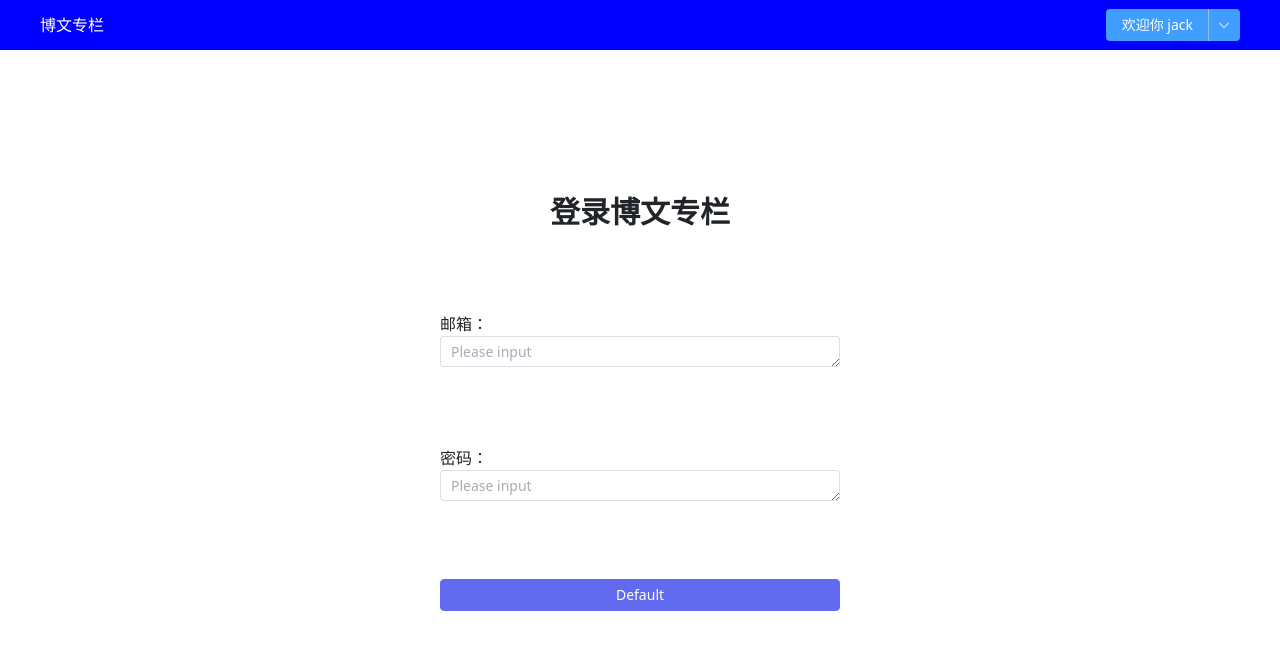
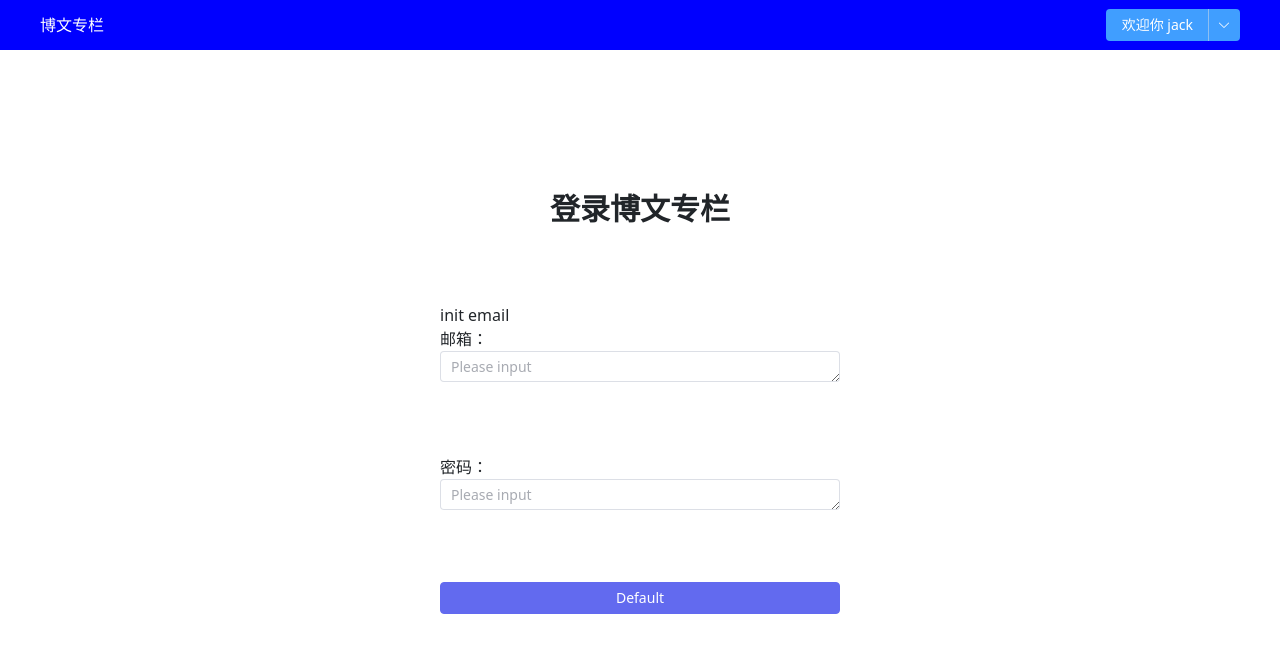
Before and after one commit to wangchongfire/bowen, a Vue app: page / in a window 1280 px wide. Shown: the top 652 px of the page. Built offline with nearby package versions, Linux system fonts and the light colour scheme.

Commit message:
输入框数据更新时，改变父组件内的数据

```diff
--- a/src/App.vue
+++ b/src/App.vue
@@ -3,7 +3,7 @@
     <GlobalHeader :user="userData" />
     <!-- <ColumnList :list="testData"/> -->
     <ValidateForm>
-      <ValidateInput :rules="emailRules">
+      <ValidateInput :rules="emailRules" @updateVal="handleUpdateVal">{{ modelVal }}
         <div>邮箱：</div>
       </ValidateInput>
       <ValidateInput>
@@ -14,6 +14,7 @@
 </template>
 
 <script lang="ts" setup>
+import { ref } from 'vue';
 import ColumnList, { ColumnProps } from './components/ColumnList.vue'
 import GlobalHeader, { IUser } from './components/GlobalHeader.vue'
 import ValidateForm from './components/ValidateForm.vue'
@@ -24,6 +25,11 @@ const emailRules: IRuleProp[] = [
   { type: 'required', message: '电子邮箱地址不能为空' },
   { type: 'email', message: '请输入正确的电子邮箱格式' }
 ]
+// 表单数据之邮箱数据的响应式
+const modelVal = ref('init email');
+const handleUpdateVal = (newVal:string) => {
+  modelVal.value = newVal;
+}
 
 // 传给首页header的数据
 const userData: IUser = {
--- a/src/components/ValidateInput.vue
+++ b/src/components/ValidateInput.vue
@@ -3,6 +3,7 @@
         <slot></slot>
         <el-input
         @blur="validateEmail"
+        @input="updateVal"
         v-model="inputRef.val" autosize type="textarea" placeholder="Please input" />
         <p v-if="inputRef.error" v-text="inputRef.message"></p>
     </div>
@@ -21,11 +22,12 @@ interface IRuleProp{
 // eslint-disable-next-line no-undef
 const props = defineProps({
     rules:Array as PropType<IRuleProp[]>,
+    modelVal:String,
 });
 
 // 响应式的信息，
 const inputRef = reactive({
-    val:"",//输入框绑定的值
+    val: "",//输入框绑定的值
     message:'',//绑定的错误提示信息
     error:false,//输入信息是佛正确
 });
@@ -51,13 +53,11 @@ const validateEmail = () => {
         inputRef.error = !allPassed;
     }
 }
-// const validateEmail = () => {
-//     if(emialRef.val.trim() === ''){
-//         emialRef.error = true;
-//         emialRef.message = 'Can not be empty!!!';
-//     }else if(!emailReg.test(emialRef.val)){
-//         emialRef.error = true;
-//         emialRef.message = 'Should be valid email!!!';
-//     }
-// }
+
+// eslint-disable-next-line no-undef
+const emit = defineEmits(['updateVal'])
+// 监听输入框的数据更新
+const updateVal = () => {
+    emit('updateVal',inputRef.val);
+}
 </script>
```
Also changed, not shown: 1 other file (tests, documents, lock files or other folders).
